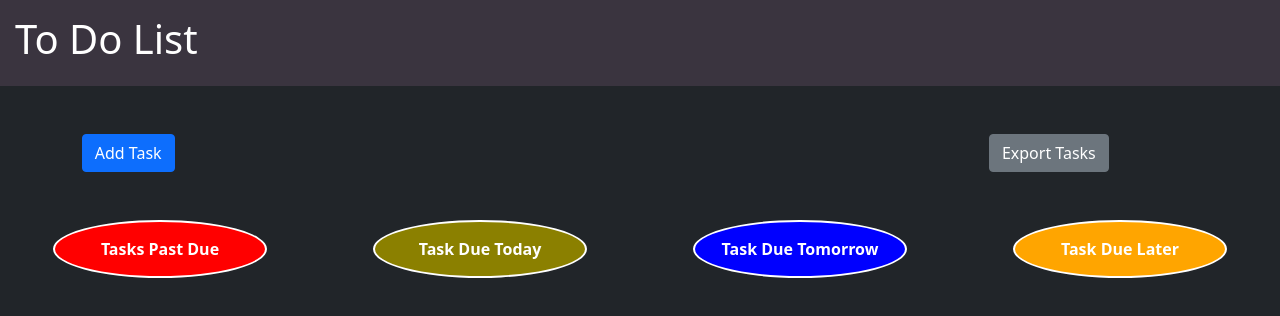
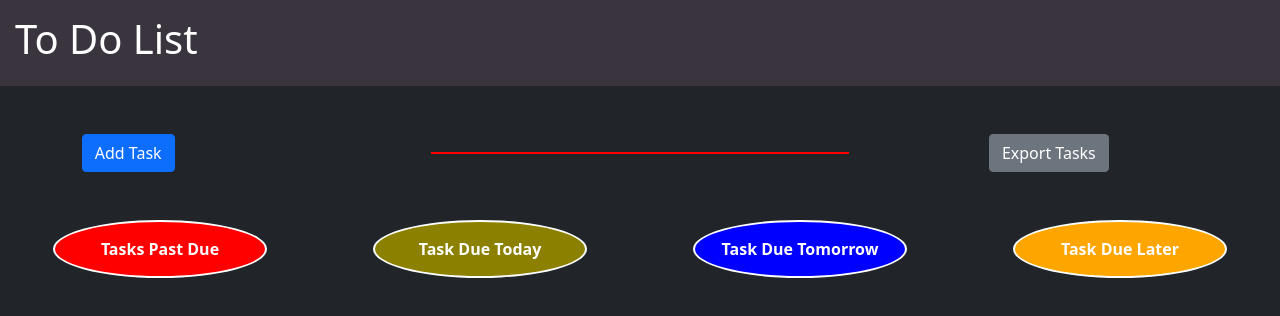
Before and after one commit to Harrison-Holt/to_do_list, a website: page index.html in a window 1280 px wide. Drawn offline with nearby package versions, Linux system fonts and the light colour scheme; no server answers.

Commit message:
Initial Commit

```diff
--- a/index.css
+++ b/index.css
@@ -5,6 +5,11 @@ body {
 header {
     background-color: #3A343F;
     padding: 15px;
+}
+#quote_container {
+    border: 1px solid red;
+    background-color: white;
+    color: black;
 }
 
 .task_past_due {
--- a/index.js
+++ b/index.js
@@ -1,3 +1,5 @@
+document.addEventListener('DOMContentLoaded', () => {
+
 const quote_container = document.getElementById('quote_container');
 
 async function get_quote() {
@@ -29,3 +31,4 @@ async function get_quote() {
 }
 
 get_quote();
+});
```
